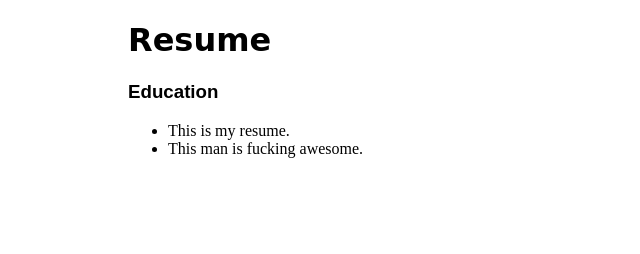
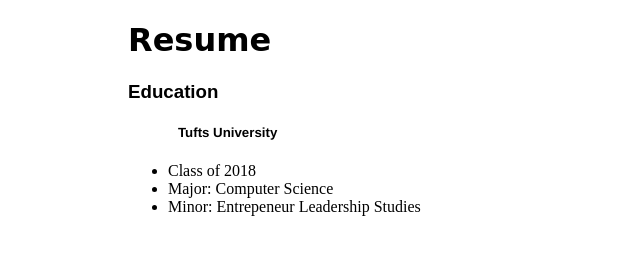
Before and after one commit to byung01/byung01.github.io, a plain HTML site: page resume.html in a window 1280 px wide. Shown: the whole page, without its empty margins (0-640 px from the left). Drawn offline with Linux system fonts and the light colour scheme.

Commit message:
Resume file

```diff
--- a/resume.html
+++ b/resume.html
@@ -9,9 +9,11 @@
 
     <h1> Resume </h1>
     <h3> Education </h3>
+    <h5> Tufts University </h5>
     <ul>
-        <li>This is my resume. </li>
-        <li>This man is fucking awesome. </li>
+        <li> Class of 2018 </li>
+        <li> Major: Computer Science</li>
+        <li> Minor: Entrepeneur Leadership Studies </li>
     </ul>
 
 </body>
```
